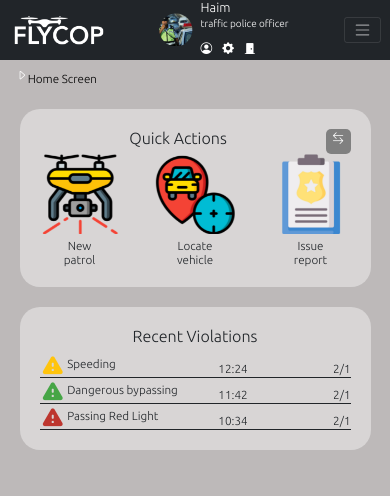
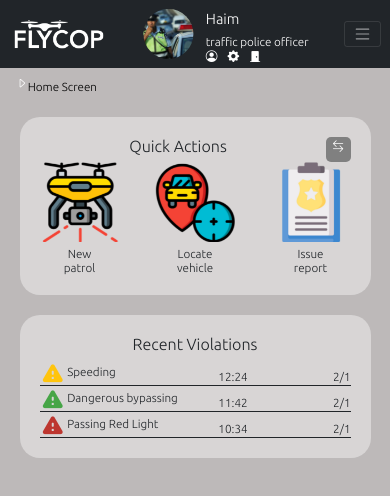
Before and after one commit to GavrieliYovel/first_deployment, a plain HTML site: page index.html in a window 390 px wide. Drawn offline with nearby package versions, Linux system fonts and the light colour scheme; files whose address does not match are found by name.

Commit message:
final upload

```diff
--- a/css/style.css
+++ b/css/style.css
@@ -23,13 +23,17 @@ body {
     align-items: center;
     margin-right: 25px;
 }
+#person p {
+    margin: 0px;
+}
 
 #person i {
     margin-right: 10px;
 }
 
 #person h5 {
-    margin: 0px;
+    margin-top: 10px;
+    margin-bottom: 5px;
 }
 
 .navbar-brand {
@@ -341,16 +345,7 @@ h6{
         width: 150px;
         height: 66px;
     }
-    #personImg {
-        width: 75px;
-        height: 50px;
-    }
-    #person h5{
-        font-size: 15px;
-    }
-    #person p {
-        font-size: 12px;
-    }
+
 
     /* Drone List */
     .imgStyle {
@@ -371,12 +366,6 @@ h6{
         width: 75%;
     }
 
-    #person h5{
-        font-size: 13px;
-    }
-    #person p {
-        font-size: 10px;
-    }
 
     /* Drone List */
     .droneObject {
@@ -424,11 +413,11 @@ h6{
         width: 100px;
         height: 44px;
     }
+
     #personImg {
-        width: 50px;
-        height: 33px;
+        width: 75px;
+        height: 50px;
     }
-
     /* Drone List */
     .imgStyle {
         width: 75px;
```
